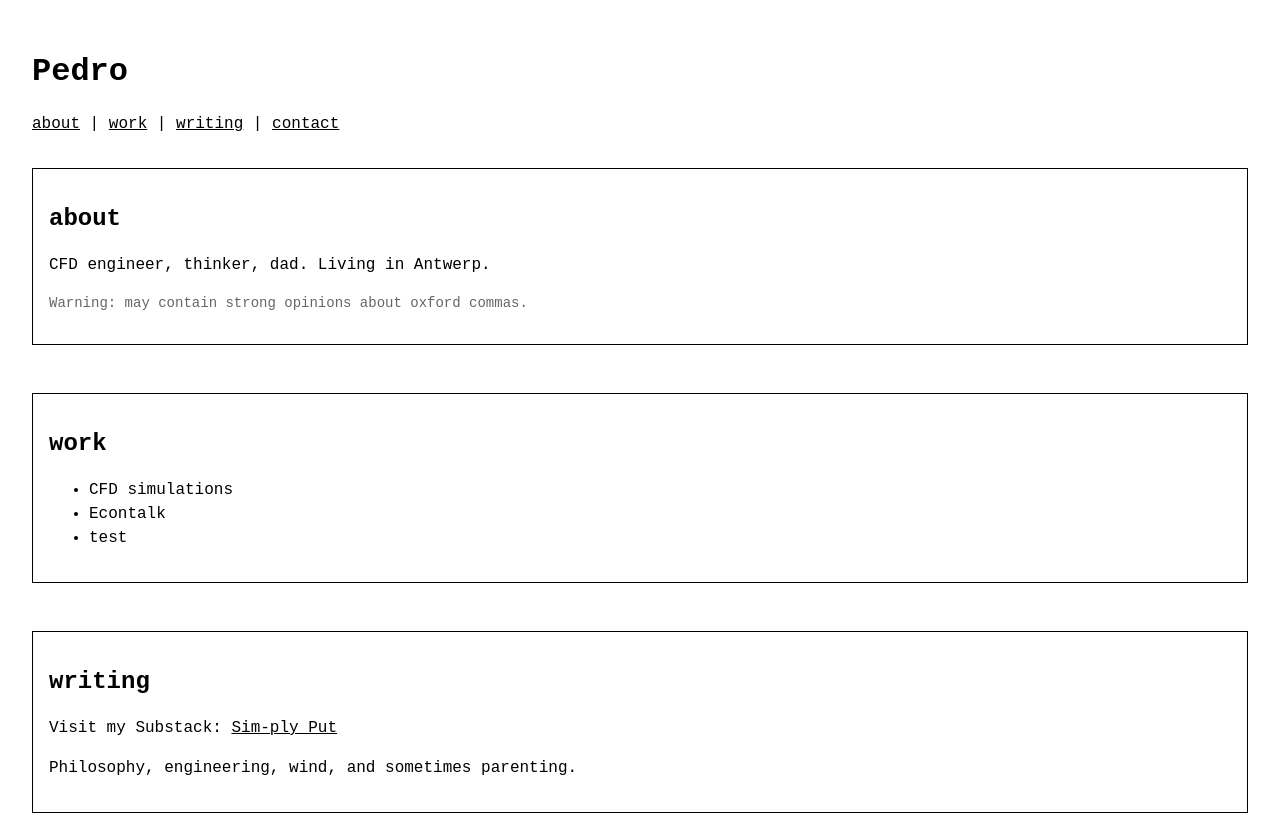
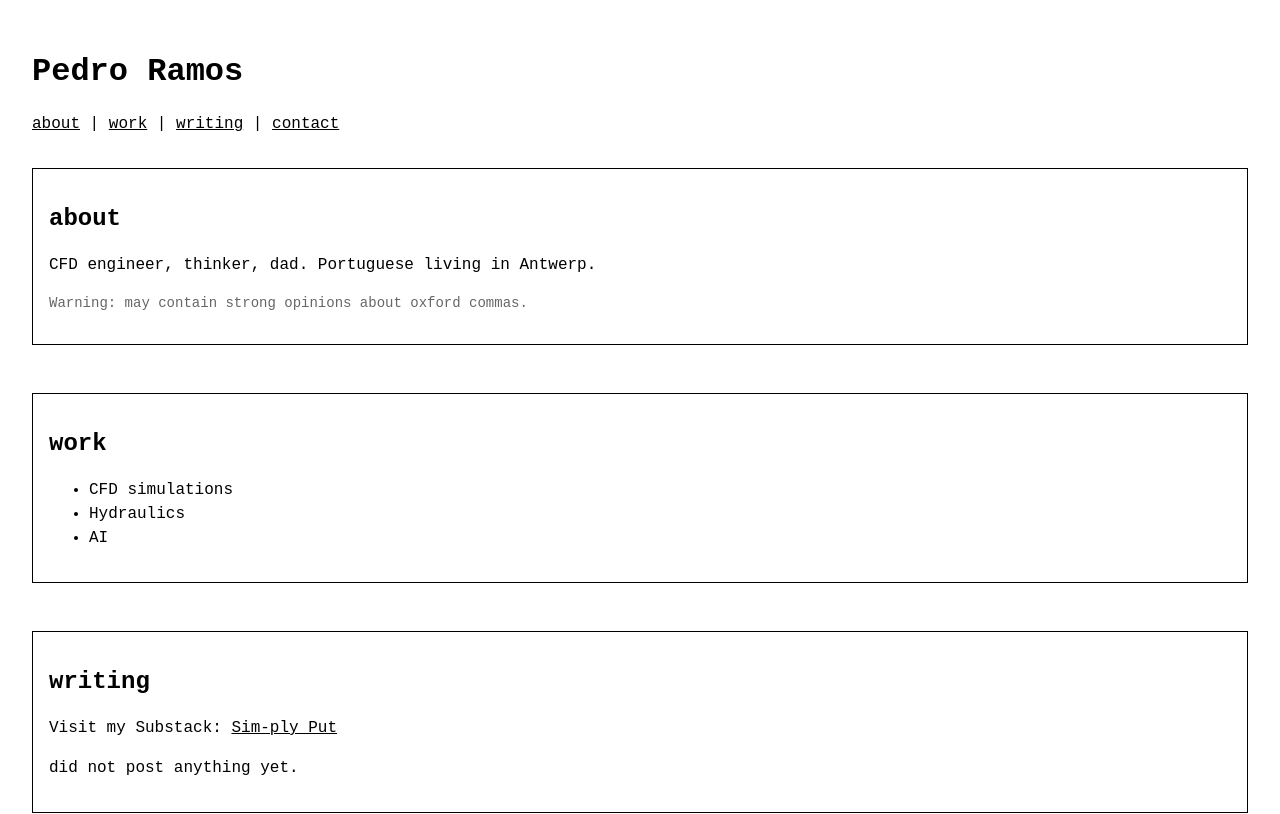
Before and after one commit to pedroxramos/website, a plain HTML site: page index.html in a window 1280 px wide. Shown: the top 814 px of the page. Drawn offline with Linux system fonts and the light colour scheme.

Commit message:
Update index.html

```diff
--- a/index.html
+++ b/index.html
@@ -46,7 +46,7 @@
   </style>
 </head>
 <body>
-  <h1>Pedro</h1>
+  <h1>Pedro Ramos</h1>
   <nav>
     <a href="#about">about</a> |
     <a href="#work">work</a> |
@@ -56,7 +56,7 @@
 
   <div class="section" id="about">
     <h2>about</h2>
-    <p>CFD engineer, thinker, dad. Living in Antwerp.</p>
+    <p>CFD engineer, thinker, dad. Portuguese living in Antwerp.</p>
     <p class="note">Warning: may contain strong opinions about oxford commas.</p>
   </div>
 
@@ -64,15 +64,15 @@
     <h2>work</h2>
     <ul>
       <li>CFD simulations</li>
-      <li>Econtalk</li>
-      <li>test</li>
+      <li>Hydraulics</li>
+      <li>AI</li>
     </ul>
   </div>
 
   <div class="section" id="writing">
     <h2>writing</h2>
     <p>Visit my Substack: <a href="#">Sim-ply Put</a></p>
-    <p>Philosophy, engineering, wind, and sometimes parenting.</p>
+    <p>did not post anything yet.</p>
   </div>
 
   <div class="section" id="contact">
```
